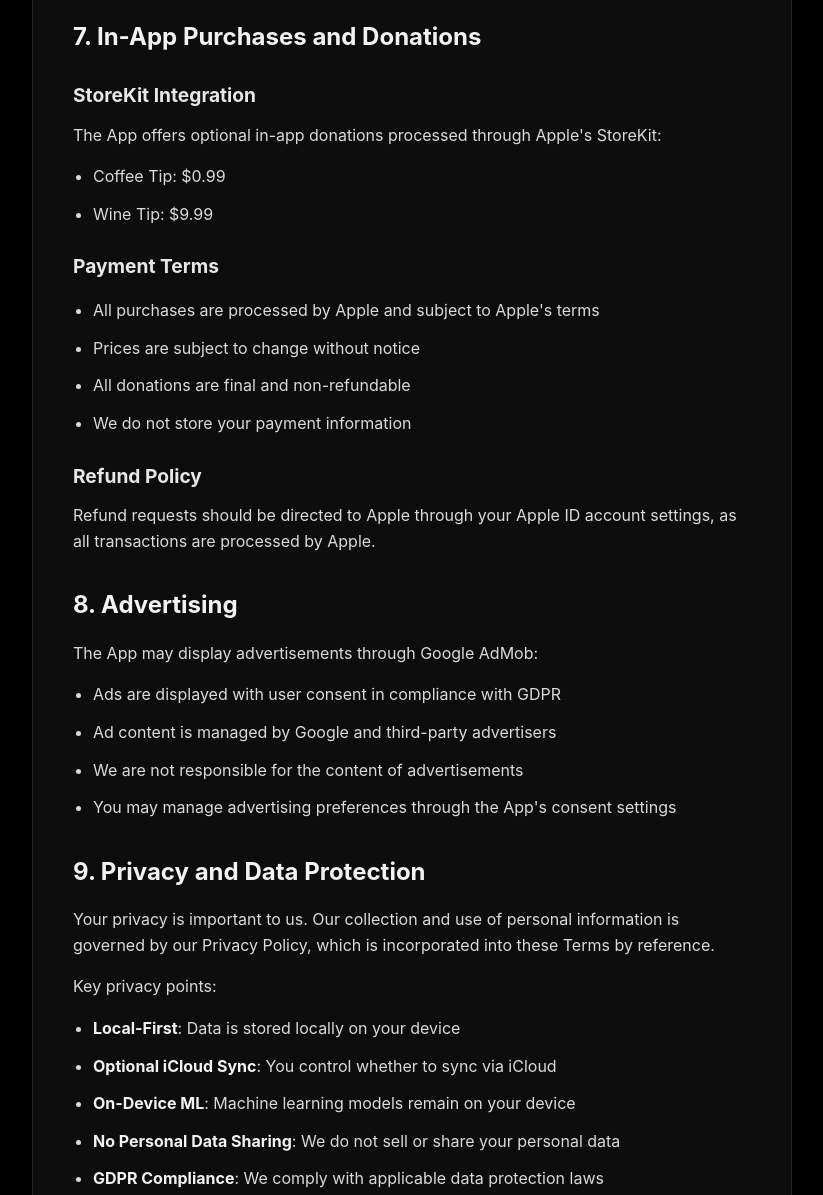
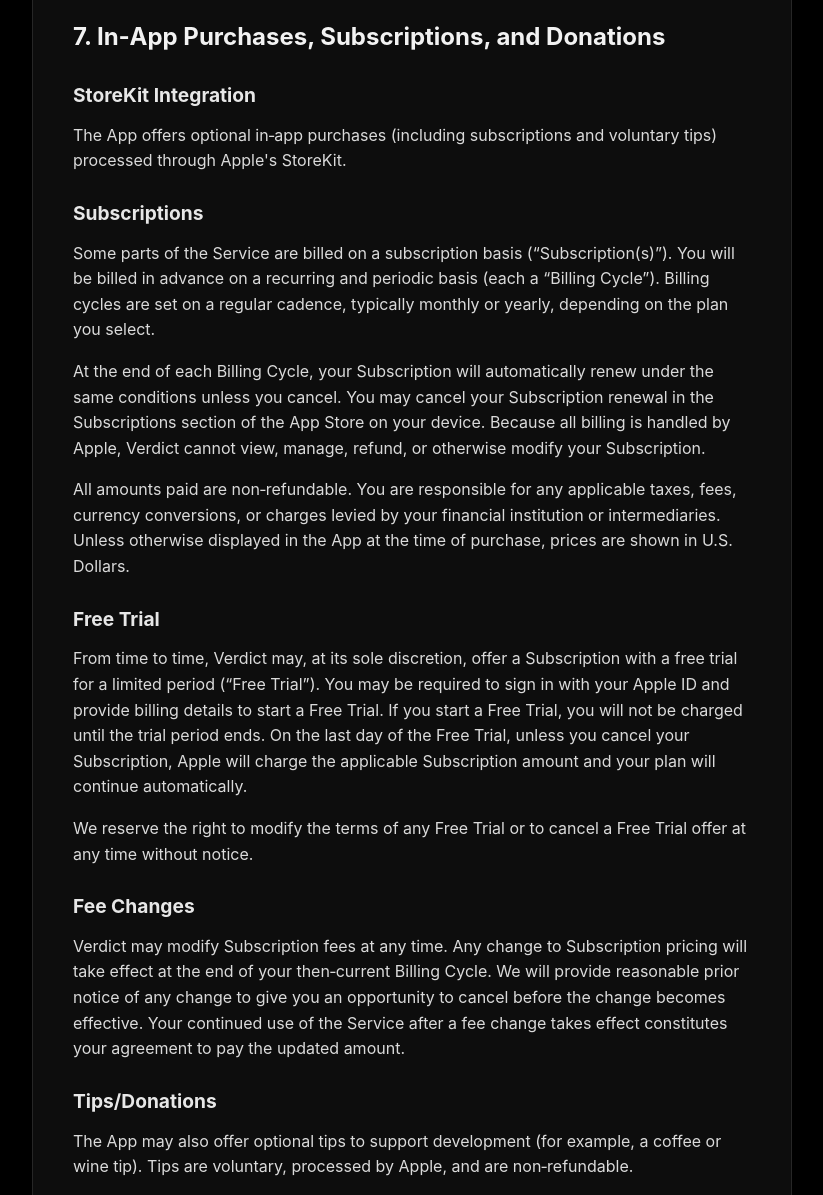
Before and after one commit to agabekov/verdict-web, a website: page public/terms-of-service.html in a window 1280 px wide. Shown: the part 3700-4895 px from the top of the page, without its empty margins (228-1051 px from the left). Drawn offline with Linux system fonts and the light colour scheme.

Commit message:
feat: update Terms of Service to include in-app purchases, subscriptions, and links to third-party websites

```diff
--- a/public/terms-of-service.html
+++ b/public/terms-of-service.html
@@ -254,24 +254,34 @@
             </ul>
             <p>Your use of these services is subject to their respective terms of service and privacy policies. We are not responsible for the actions or policies of third-party services.</p>
 
-            <h2>7. In-App Purchases and Donations</h2>
+            <h2>7. In‑App Purchases, Subscriptions, and Donations</h2>
             <h3>StoreKit Integration</h3>
-            <p>The App offers optional in-app donations processed through Apple's StoreKit:</p>
-            <ul>
-                <li>Coffee Tip: $0.99</li>
-                <li>Wine Tip: $9.99</li>
-            </ul>
+            <p>The App offers optional in‑app purchases (including subscriptions and voluntary tips) processed through Apple's StoreKit.</p>
+
+            <h3>Subscriptions</h3>
+            <p>Some parts of the Service are billed on a subscription basis (&ldquo;Subscription(s)&rdquo;). You will be billed in advance on a recurring and periodic basis (each a &ldquo;Billing Cycle&rdquo;). Billing cycles are set on a regular cadence, typically monthly or yearly, depending on the plan you select.</p>
+            <p>At the end of each Billing Cycle, your Subscription will automatically renew under the same conditions unless you cancel. You may cancel your Subscription renewal in the Subscriptions section of the App Store on your device. Because all billing is handled by Apple, Verdict cannot view, manage, refund, or otherwise modify your Subscription.</p>
+            <p>All amounts paid are non‑refundable. You are responsible for any applicable taxes, fees, currency conversions, or charges levied by your financial institution or intermediaries. Unless otherwise displayed in the App at the time of purchase, prices are shown in U.S. Dollars.</p>
+
+            <h3>Free Trial</h3>
+            <p>From time to time, Verdict may, at its sole discretion, offer a Subscription with a free trial for a limited period (&ldquo;Free Trial&rdquo;). You may be required to sign in with your Apple ID and provide billing details to start a Free Trial. If you start a Free Trial, you will not be charged until the trial period ends. On the last day of the Free Trial, unless you cancel your Subscription, Apple will charge the applicable Subscription amount and your plan will continue automatically.</p>
+            <p>We reserve the right to modify the terms of any Free Trial or to cancel a Free Trial offer at any time without notice.</p>
+
+            <h3>Fee Changes</h3>
+            <p>Verdict may modify Subscription fees at any time. Any change to Subscription pricing will take effect at the end of your then‑current Billing Cycle. We will provide reasonable prior notice of any change to give you an opportunity to cancel before the change becomes effective. Your continued use of the Service after a fee change takes effect constitutes your agreement to pay the updated amount.</p>
+
+            <h3>Tips/Donations</h3>
+            <p>The App may also offer optional tips to support development (for example, a coffee or wine tip). Tips are voluntary, processed by Apple, and are non‑refundable.</p>
 
             <h3>Payment Terms</h3>
             <ul>
-                <li>All purchases are processed by Apple and subject to Apple's terms</li>
-                <li>Prices are subject to change without notice</li>
-                <li>All donations are final and non-refundable</li>
-                <li>We do not store your payment information</li>
+                <li>All purchases are processed by Apple and are subject to Apple&rsquo;s terms and policies</li>
+                <li>Prices may change without notice, as permitted by Apple&rsquo;s policies</li>
+                <li>We do not collect or store your payment information; Apple handles payment processing and security</li>
             </ul>
 
             <h3>Refund Policy</h3>
-            <p>Refund requests should be directed to Apple through your Apple ID account settings, as all transactions are processed by Apple.</p>
+            <p>Refund requests should be directed to Apple via your Apple ID account settings, as Apple processes all transactions.</p>
 
             <h2>8. Advertising</h2>
             <p>The App may display advertisements through Google AdMob:</p>
@@ -418,8 +428,14 @@
             <p><strong>Postal Address:</strong> Kazakhstan, Almaty, 050046</p>
             <p><strong>App Support:</strong> Available through the App's settings menu</p>
 
+            <hr style="margin: 32px 0; border: none; border-top: 1px solid rgba(255, 255, 255, 0.1);">
+
             <p>Thank you for using Verdict: Watch. Rate. Share.</p>
             <p>By using the App, you acknowledge that you have read, understood, and agree to be bound by these Terms of Service.</p>
+
+            <h2>21. Links to Other Websites</h2>
+            <p>The Service may contain links to third‑party websites or services that are not owned or controlled by Verdict. We have no control over and assume no responsibility for the content, privacy policies, or practices of any third‑party websites or services. You acknowledge and agree that Verdict shall not be responsible or liable, directly or indirectly, for any damage or loss caused or alleged to be caused by or in connection with the use of or reliance on any such content, goods, or services available on or through any such websites or services.</p>
+            <p>We strongly advise you to read the terms and conditions and privacy policies of any third‑party websites or services that you visit.</p>
         </div>
     </div>
 
```
Also changed, not shown: Terms_of_Service.md (+34 -9 lines).
